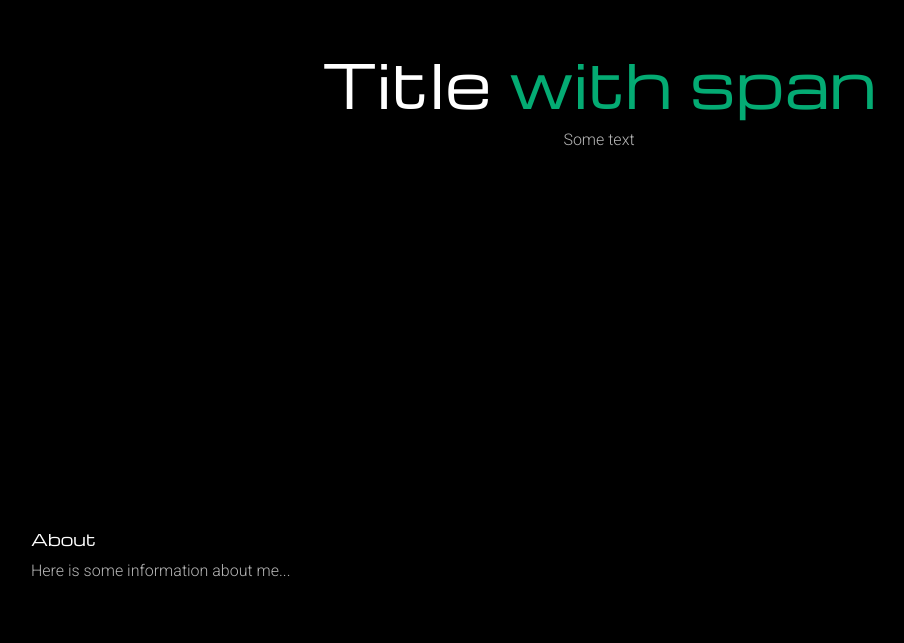
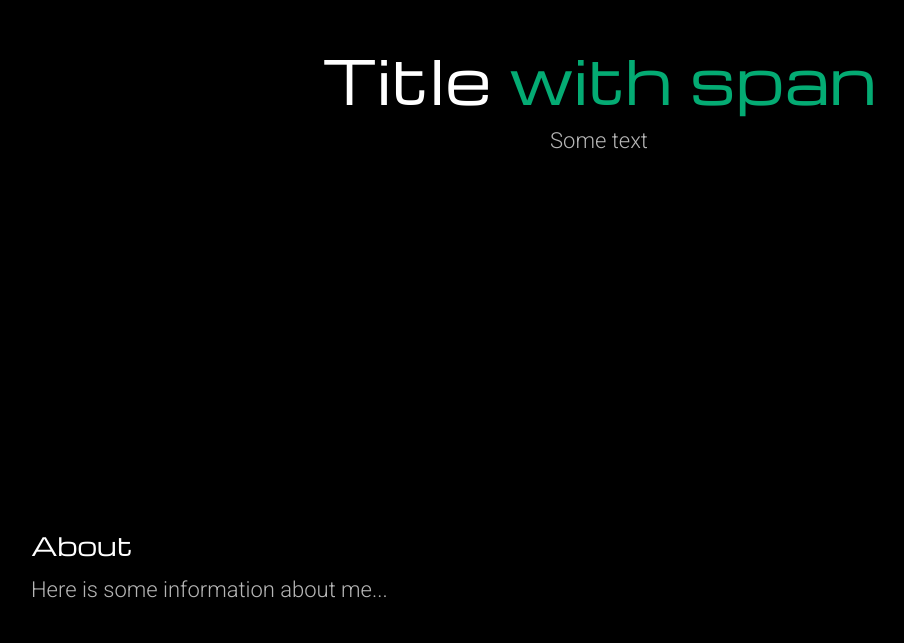
Before and after one commit to crazydeveloper914/dev-portfolio, a React (Create React App) app: page / in a window 1280 px wide. Shown: the part 305-948 px from the top of the page, without its empty margins (41-945 px from the left). Built offline with nearby package versions, Linux system fonts and the light colour scheme.

Commit message:
update styles, add nesting

```diff
--- a/src/styles/main.scss
+++ b/src/styles/main.scss
@@ -24,9 +24,25 @@ $white-color: #ffffff;
 .title {
   font-family: $michroma-font;
   color: $white-color;
+
+  &.medium {
+    font-size: 25px;
+  }
+
+  &.small {
+    font-size: 20px;
+  }
 }
 
 .text {
   font-family: $roboto-font;
   color: $secondary-color;
+
+  &.medium {
+    font-size: 22px;
+  }
+
+  &.small {
+    font-size: 18px;
+  }
 }
--- a/tailwind.config.js
+++ b/tailwind.config.js
@@ -6,7 +6,7 @@ module.exports = {
   theme: {
     container: {
       center: true,
-      padding: '2rem',
+      padding: '32px',
       screens: {
         sm: '100%',
         md: '100%',
```
